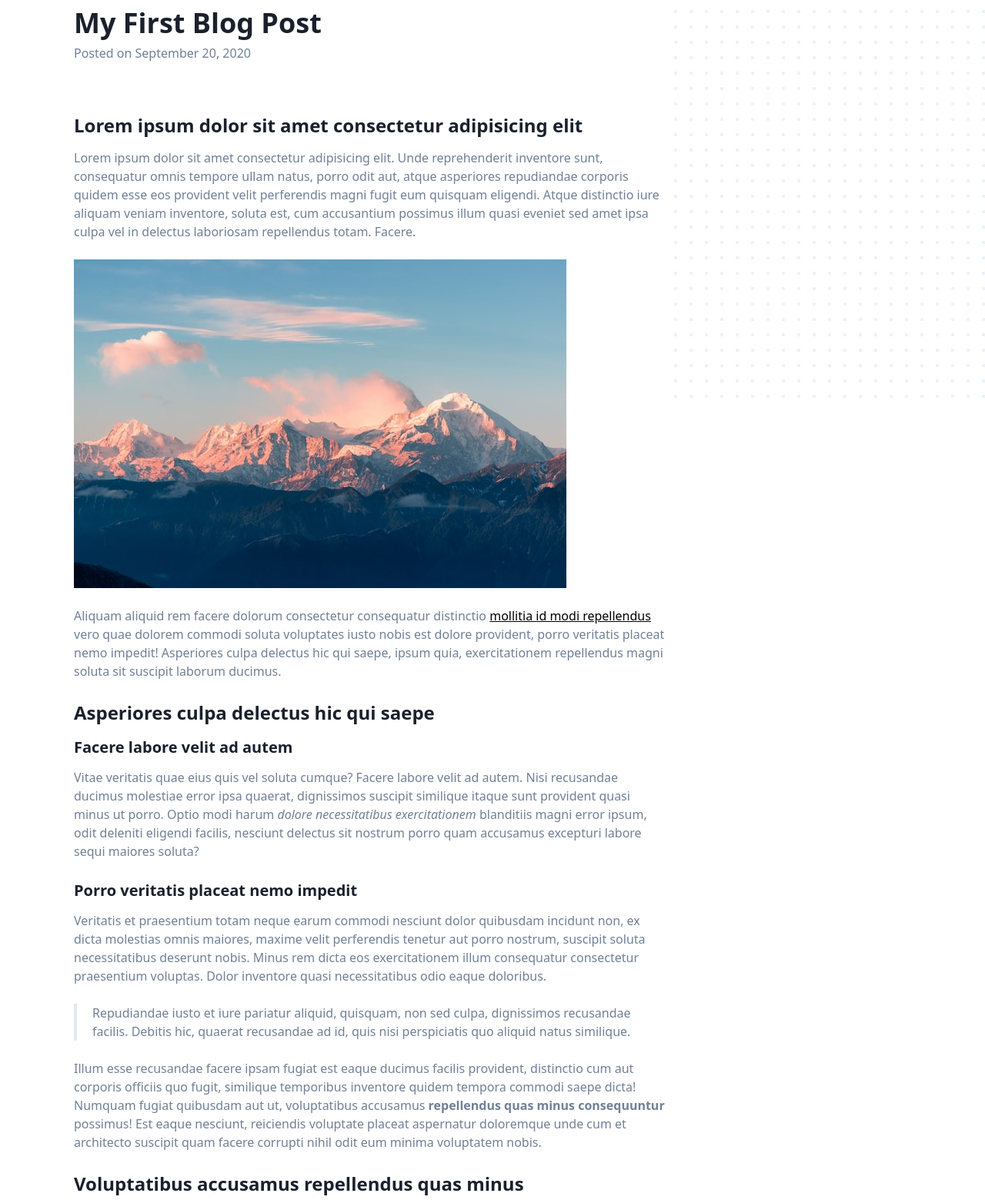
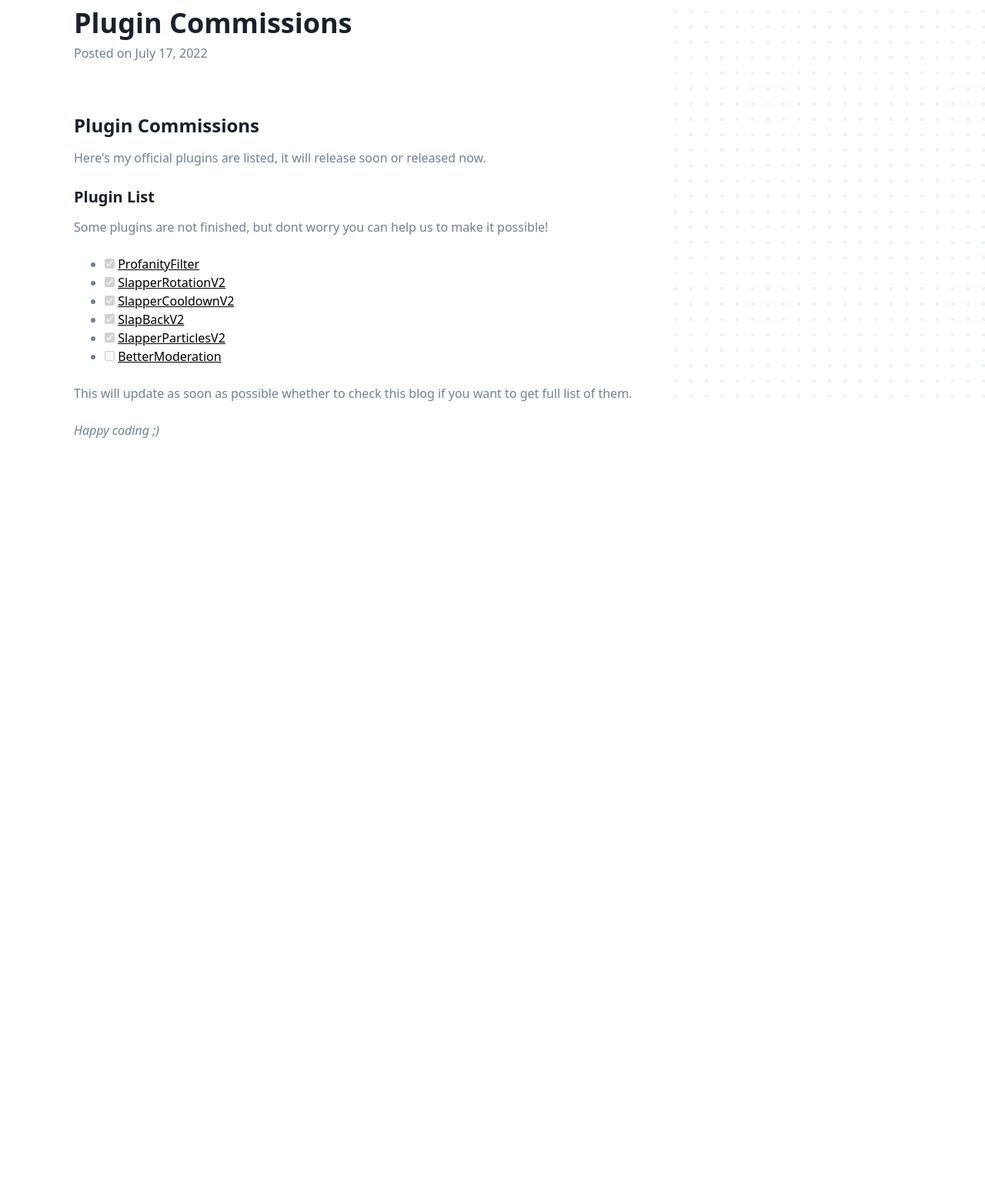
Before and after one commit to xqwtxon/website, a Gatsby site: page /blog/my-first-blog/ in a window 1280 px wide. Shown: the part 307-1866 px from the top of the page at 77% size. After the commit the page ends 998 px from the top, so only its background shows below. Built offline with nearby package versions, Linux system fonts and the light colour scheme; Gatsby itself is replaced by a stand-in of ours; some packages are replaced by stand-ins of ours.

Commit message:
More updates soon

````diff
--- a/content/blog/my-first-blog/index.md
+++ b/content/blog/my-first-blog/index.md
@@ -1,58 +1,22 @@
 ---
-title: My First Blog Post
-date: '2020-09-20T12:00:00.00Z'
-description: 'Ducimus perferendis porro cumque ea error ab voluptatem'
+title: Plugin Commissions
+date: 'Sun, July 17 2022'
+description: 'Plugin Commissions in PocketMine-MP'
 ---
 
-## Lorem ipsum dolor sit amet consectetur adipisicing elit
+## Plugin Commissions
+Here's my official plugins are listed, it will release soon or released now.
 
-Lorem ipsum dolor sit amet consectetur adipisicing elit. Unde reprehenderit inventore sunt, consequatur omnis tempore ullam natus, porro odit aut, atque asperiores repudiandae corporis quidem esse eos provident velit perferendis magni fugit eum quisquam eligendi. Atque distinctio iure aliquam veniam inventore, soluta est, cum accusantium possimus illum quasi eveniet sed amet ipsa culpa vel in delectus laboriosam repellendus totam. Facere.
+### Plugin List
+Some plugins are not finished, but dont worry you can help us to make it possible!
 
-![Mountain](./mountain.jpg)
+- [x] [ProfanityFilter](https://github.com/ReinfyTeam/ProfanityFilter)
+- [x] [SlapperRotationV2](https://github.com/xqwtxon/SlapperRotationV2)
+- [x] [SlapperCooldownV2](https://github.com/xqwtxon/SlapperCooldownV2)
+- [x] [SlapBackV2](https://github.com/xqwtxon/SlapBack)
+- [x] [SlapperParticlesV2](https://github.com/xqwtxon/SlapperParticlesV2)
+- [ ] [BetterModeration](https://github.com/xqwtxon/BetterModeration)
 
-Aliquam aliquid rem facere dolorum consectetur consequatur distinctio [mollitia id modi repellendus](https://github.com/RyanFitzgerald/devfolio) vero quae dolorem commodi soluta voluptates iusto nobis est dolore provident, porro veritatis placeat nemo impedit! Asperiores culpa delectus hic qui saepe, ipsum quia, exercitationem repellendus magni soluta sit suscipit laborum ducimus.
+This will update as soon as possible whether to check this blog if you want to get full list of them.
 
-## Asperiores culpa delectus hic qui saepe
-
-### Facere labore velit ad autem
-
-Vitae veritatis quae eius quis vel soluta cumque? Facere labore velit ad autem. Nisi recusandae ducimus molestiae error ipsa quaerat, dignissimos suscipit similique itaque sunt provident quasi minus ut porro. Optio modi harum _dolore necessitatibus exercitationem_ blanditiis magni error ipsum, odit deleniti eligendi facilis, nesciunt delectus sit nostrum porro quam accusamus excepturi labore sequi maiores soluta?
-
-### Porro veritatis placeat nemo impedit
-
-Veritatis et praesentium totam neque earum commodi nesciunt dolor quibusdam incidunt non, ex dicta molestias omnis maiores, maxime velit perferendis tenetur aut porro nostrum, suscipit soluta necessitatibus deserunt nobis. Minus rem dicta eos exercitationem illum consequatur consectetur praesentium voluptas. Dolor inventore quasi necessitatibus odio eaque doloribus.
-
-> Repudiandae iusto et iure pariatur aliquid, quisquam, non sed culpa, dignissimos recusandae facilis. Debitis hic, quaerat recusandae ad id, quis nisi perspiciatis quo aliquid natus similique.
-
-Illum esse recusandae facere ipsam fugiat est eaque ducimus facilis provident, distinctio cum aut corporis officiis quo fugit, similique temporibus inventore quidem tempora commodi saepe dicta! Numquam fugiat quibusdam aut ut, voluptatibus accusamus **repellendus quas minus consequuntur** possimus! Est eaque nesciunt, reiciendis voluptate placeat aspernatur doloremque unde cum et architecto suscipit quam facere corrupti nihil odit eum minima voluptatem nobis.
-
-## Voluptatibus accusamus repellendus quas minus
-
-Ipsum quod, ut animi mollitia ipsam repellat, dolore voluptate quibusdam quasi reiciendis necessitatibus odio ea nostrum illo explicabo? Ducimus, in repudiandae. Ratione dolore sequi in animi obcaecati incidunt reprehenderit illo repellat atque aperiam, praesentium eligendi! Sed voluptas voluptatem sunt distinctio pariatur ullam? Laudantium laboriosam.
-
-- Numquam fugiat quibusdam aut ut
-- Soluta necessitatibus deserunt nobis
-- Illum esse recusandae facere ipsam
-
-Lorem ipsum dolor sit amet consectetur adipisicing elit. Unde reprehenderit inventore sunt, consequatur omnis tempore ullam natus.
-
-1. Numquam fugiat quibusdam aut ut
-2. Soluta necessitatibus deserunt nobis
-3. Illum esse recusandae facere ipsam
-
-Lorem ipsum dolor sit amet consectetur adipisicing elit. Unde reprehenderit inventore sunt, consequatur omnis tempore ullam natus, porro odit aut, atque asperiores repudiandae corporis quidem esse eos provident velit perferendis magni fugit eum quisquam eligendi. Atque distinctio iure aliquam veniam inventore, soluta est, cum accusantium possimus illum quasi eveniet sed amet ipsa culpa vel in delectus laboriosam repellendus totam. Facere.
-
-## Suscipit soluta necessitatibus deserunt nobi
-
-Minus rem dicta eos exercitationem illum consequatur consectetur praesentium voluptas. Dolor inventore quasi necessitatibus odio eaque doloribus.
-
-```js
-const helloWorld = (name = 'World') => {
-  return `Hello ${name}!`;
-};
-
-helloWorld();
-helloWorld('John Doe');
-```
-
-Numquam fugiat quibusdam aut ut, voluptatibus accusamus repellendus quas minus consequuntur possimus!
+*Happy coding ;)*
````
